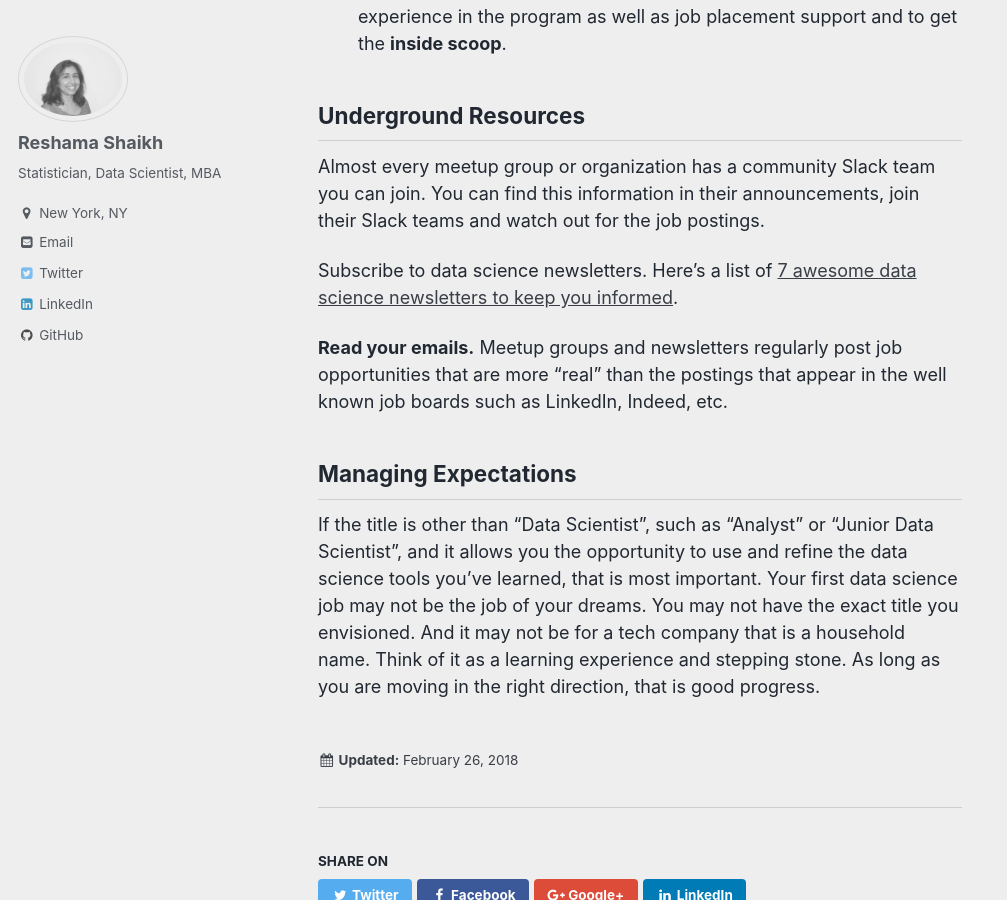
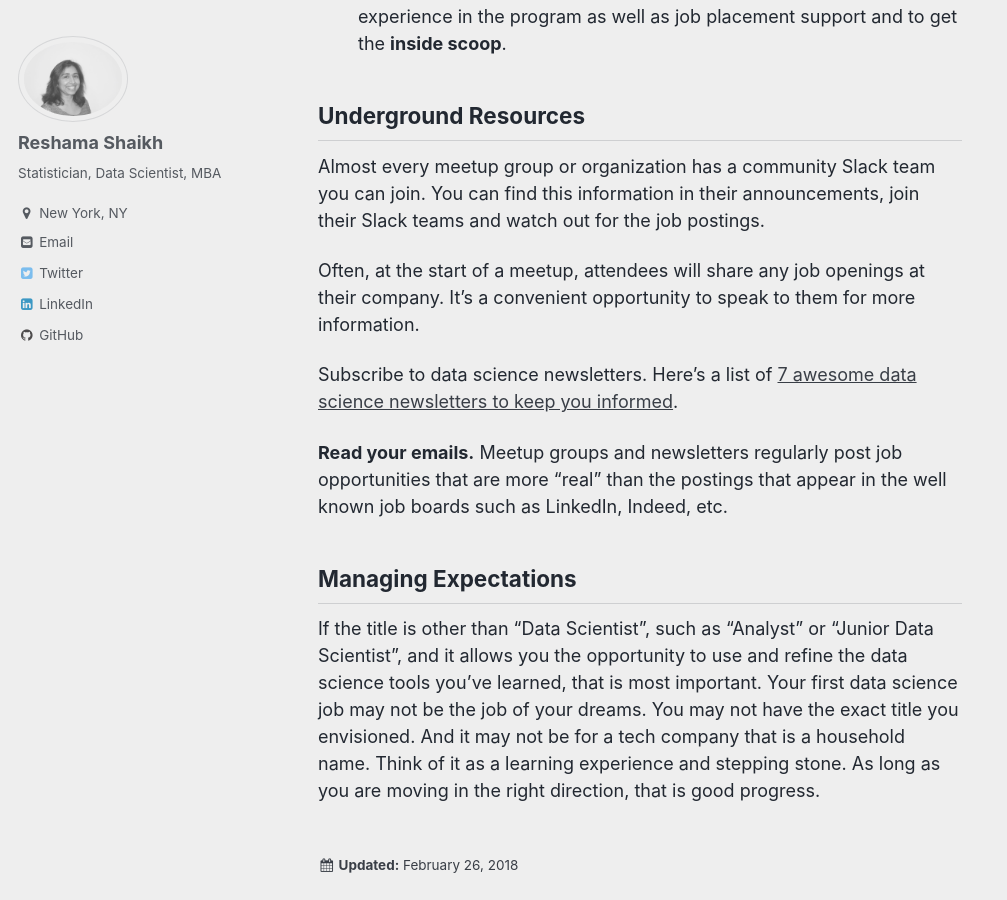
Before and after one commit to reshamas/reshamas.github.io, a Jekyll site: the page built from _posts/2018-02-26-first-data-science-job.md, in a window 1280 px wide and 900 px high, scrolled down 4130 px. Shown: the whole window, without its empty margins (0-1007 px from the left). Built offline with Jekyll 4.4.1, drawn with Linux system fonts in a browser that asks for light colours.

Commit message:
Update 2018-02-26-first-data-science-job.md

```diff
--- a/_posts/2018-02-26-first-data-science-job.md
+++ b/_posts/2018-02-26-first-data-science-job.md
@@ -90,6 +90,8 @@ With 12-week bootcamps costing about $16K these days, and 2-year university grad
 ## Underground Resources
 Almost every meetup group or organization has a community Slack team you can join.  You can find this information in their announcements, join their Slack teams and watch out for the job postings.
 
+Often, at the start of a meetup, attendees will share any job openings at their company.  It's a convenient opportunity to speak to them for more information.
+
 Subscribe to data science newsletters.  Here's a list of [7 awesome data science newsletters to keep you informed](https://www.dataquest.io/blog/data-science-newsletters/).
 
 **Read your emails.**  Meetup groups and newsletters regularly post job opportunities that are more "real" than the postings that appear in the well known job boards such as LinkedIn, Indeed, etc.
```
